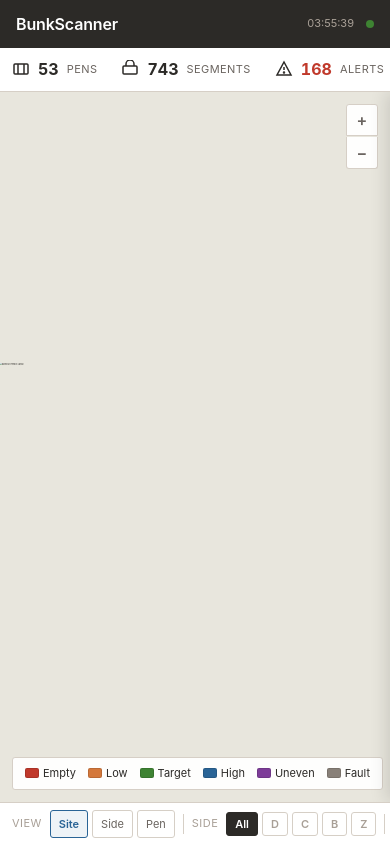
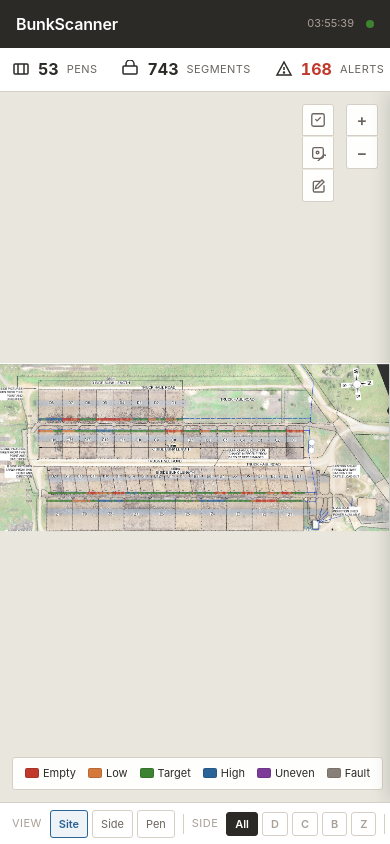
Before and after one commit to ETA-Robotics/BunkScanner, a plain HTML site: page web/index.html in a window 390 px wide. Shown: the top 844 px of the page. Drawn offline with Linux system fonts and the light colour scheme.

```diff
--- a/web/app.js
+++ b/web/app.js
@@ -138,6 +138,7 @@
     isPanning: false,
     panStart: { x: 0, y: 0 },
     notes: loadNotes(),
+    viewSettings: loadViewSettings(),
   };
 
   function loadThresholds() {
@@ -162,6 +163,18 @@
 
   function saveNotes() {
     localStorage.setItem('bunkscanner_notes', JSON.stringify(state.notes));
+  }
+
+  function loadViewSettings() {
+    try {
+      const s = localStorage.getItem('bunkscanner_view_settings');
+      if (s) return JSON.parse(s);
+    } catch (_) {}
+    return { penOutlines: false, showBackground: true };
+  }
+
+  function saveViewSettings() {
+    localStorage.setItem('bunkscanner_view_settings', JSON.stringify(state.viewSettings));
   }
 
   /* ----------------------------------------------------------
@@ -447,6 +460,23 @@
         penGroup.classList.add('pen-group');
         penGroup.dataset.pen = pen.id;
 
+        // Add pen outline if enabled
+        if (state.viewSettings.penOutlines) {
+          const penOutline = document.createElementNS(svgNS, 'rect');
+          penOutline.setAttribute('x', penLayout.x - 2);
+          penOutline.setAttribute('y', sideLayout.y - 2);
+          penOutline.setAttribute('width', penLayout.w + 4);
+          penOutline.setAttribute('height', sideLayout.bunkH + 4);
+          penOutline.setAttribute('rx', 3);
+          penOutline.classList.add('pen-outline');
+          penOutline.style.fill = 'none';
+          penOutline.style.stroke = 'var(--text)';
+          penOutline.style.strokeWidth = '2';
+          penOutline.style.strokeDasharray = '5,3';
+          penOutline.style.opacity = '0.7';
+          penGroup.appendChild(penOutline);
+        }
+
         // Pen label
         const penLabel = document.createElementNS(svgNS, 'text');
         penLabel.classList.add('pen-label');
--- a/web/index.html
+++ b/web/index.html
@@ -70,6 +70,29 @@
       <div class="map-zoom">
         <button class="map-zoom__btn" id="zoomIn" title="Zoom in">+</button>
         <button class="map-zoom__btn" id="zoomOut" title="Zoom out">−</button>
+      </div>
+
+      <!-- View controls -->
+      <div class="map-controls">
+        <button class="map-control__btn" id="toggleOutlines" title="Toggle pen outlines">
+          <svg viewBox="0 0 18 18" fill="none" stroke="currentColor" stroke-width="1.5">
+            <rect x="2" y="2" width="14" height="14" rx="2"/>
+            <path d="M6 8l2 2 4-4"/>
+          </svg>
+        </button>
+        <button class="map-control__btn" id="toggleBackground" title="Toggle background image">
+          <svg viewBox="0 0 18 18" fill="none" stroke="currentColor" stroke-width="1.5">
+            <rect x="3" y="3" width="12" height="12" rx="2"/>
+            <circle cx="8.5" cy="8.5" r="1.5"/>
+            <path d="m21 15-3.086-3.086a2 2 0 0 0-2.828 0L6 21"/>
+          </svg>
+        </button>
+        <button class="map-control__btn" id="saveChanges" title="Save changes">
+          <svg viewBox="0 0 18 18" fill="none" stroke="currentColor" stroke-width="1.5">
+            <path d="M15.75 8.25v6a1.5 1.5 0 0 1-1.5 1.5h-9a1.5 1.5 0 0 1-1.5-1.5v-9a1.5 1.5 0 0 1 1.5-1.5h6"/>
+            <path d="M13.5 2.25L15.75 4.5L9 11.25L6 12L6.75 9L13.5 2.25z"/>
+          </svg>
+        </button>
       </div>
 
       <!-- Legend -->
--- a/web/style.css
+++ b/web/style.css
@@ -393,6 +393,83 @@ button, select, input {
 .map-zoom__btn:hover {
   background: var(--surface);
   color: var(--text);
+}
+
+/* --- Map controls --- */
+.map-controls {
+  position: absolute;
+  top: var(--sp-3);
+  right: calc(var(--sp-3) + 44px); /* Position left of zoom controls */
+  display: flex;
+  flex-direction: column;
+  gap: 1px;
+  z-index: 20;
+}
+
+.map-control__btn {
+  width: 32px; height: 32px;
+  background: rgba(255,255,255,0.94);
+  border: 1px solid var(--border);
+  display: flex;
+  align-items: center;
+  justify-content: center;
+  cursor: pointer;
+  color: var(--text-secondary);
+  user-select: none;
+  backdrop-filter: blur(4px);
+  transition: all var(--t-fast);
+}
+
+.map-control__btn svg {
+  width: 16px;
+  height: 16px;
+}
+
+.map-control__btn:first-child {
+  border-radius: var(--radius) var(--radius) 0 0;
+}
+
+.map-control__btn:last-child {
+  border-radius: 0 0 var(--radius) var(--radius);
+}
+
+.map-control__btn:not(:first-child) {
+  border-top: none;
+}
+
+.map-control__btn:hover {
+  background: var(--surface);
+  color: var(--text);
+}
+
+.map-control__btn--active {
+  background: var(--selected-bg);
+  color: var(--selected);
+  border-color: var(--selected);
+}
+
+/* --- Pen outlines --- */
+.pen-group--outlined {
+  stroke: var(--text);
+  stroke-width: 2;
+  stroke-dasharray: none;
+}
+
+.pen-group--outlined .bunk-seg {
+  stroke: var(--text);
+  stroke-width: 1.5;
+}
+
+/* --- Background toggle --- */
+.map-bg--hidden {
+  opacity: 0;
+}
+
+/* --- Save indicator --- */
+.map-control__btn--saved {
+  background: var(--fill-target-bg);
+  color: var(--fill-target);
+  border-color: var(--fill-target);
 }
 
 /* --- Tooltip --- */
```
Also changed, not shown: README.md, web/feedlot-layout-crop.jpg (added), web/feedlot-layout.jpg (added), 1 other file.
